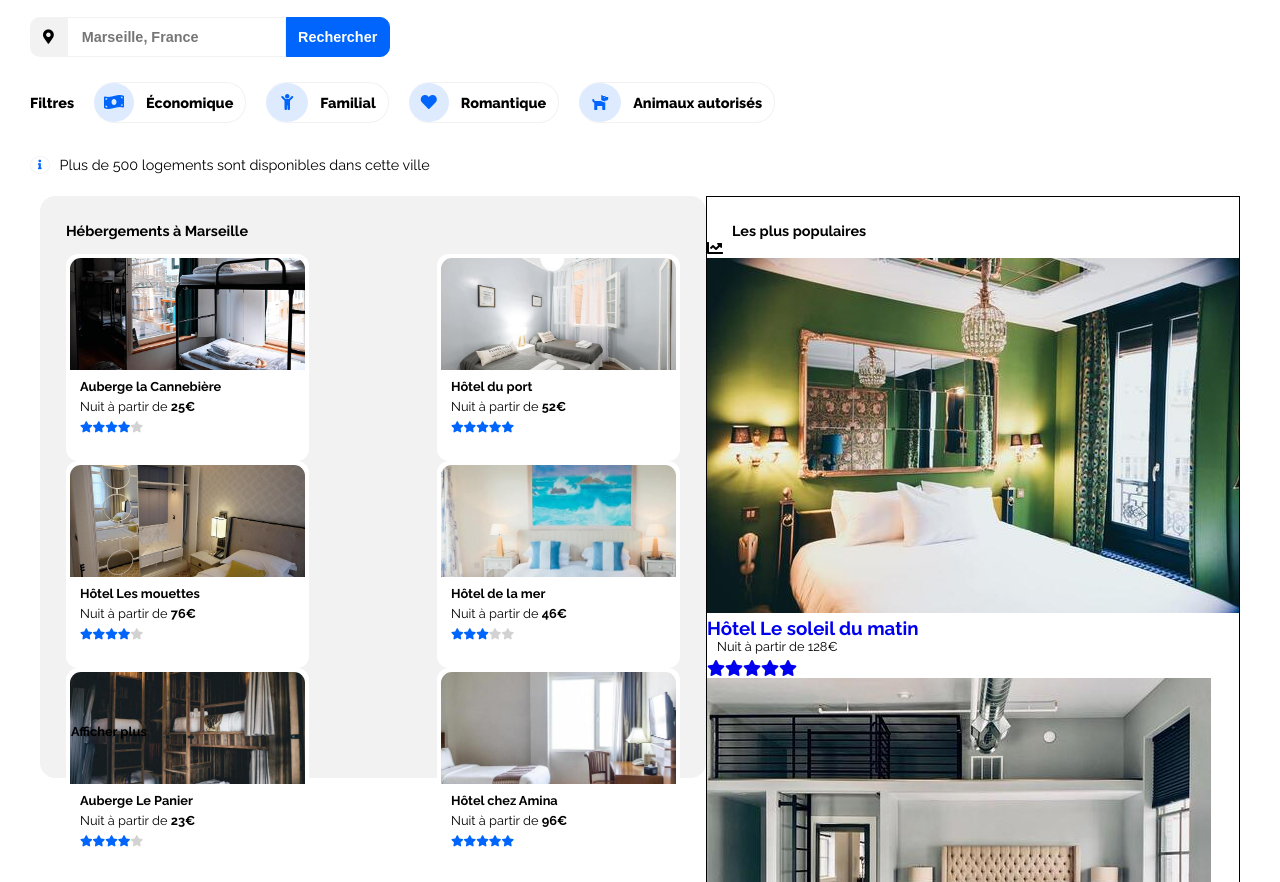
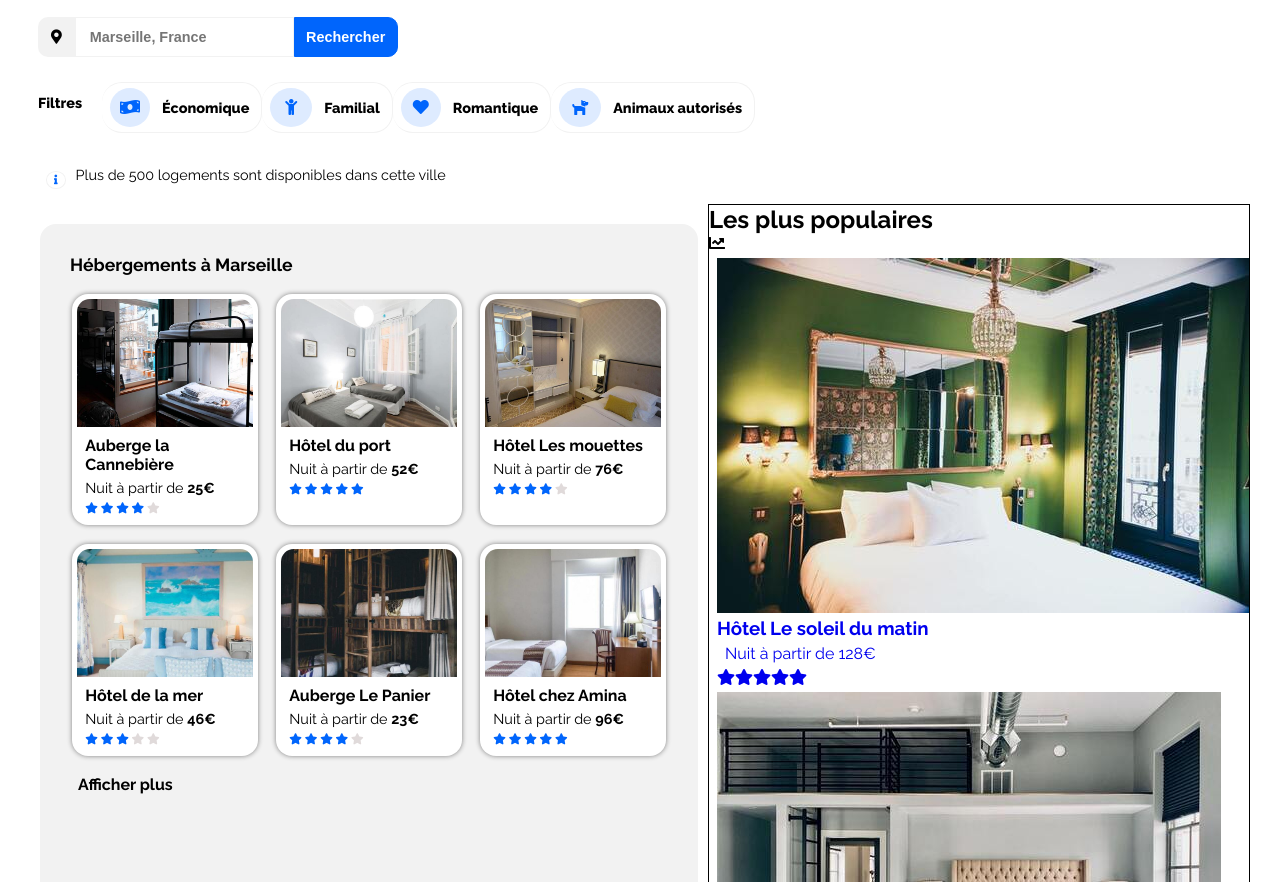
Before and after one commit to ferdi-m20/BLANCHARTFerdinand_2_05082021, a plain HTML site: page index.html in a window 1280 px wide. Shown: the part 136-1018 px from the top of the page. Drawn offline with Linux system fonts and the light colour scheme.

Commit message:
Mise en forme de la Section du Conteneur 2  avec du code CSS

```diff
--- a/index.html
+++ b/index.html
@@ -44,73 +44,107 @@
                 <p>Plus de 500 logements sont disponibles dans cette ville</p>
             </div>
         </div>
+    <main>
         <div class="container_2">
             <section>
                 <h2>Hébergements à Marseille</h2>
                 <div class="container_img_hebergement">
+
+                    <div class="img_hebergement">
                         <a href="#">
-                    <div class="img_hebergement">
                         <img class="test" src="ressources/images/hebergements/4_small/marcus-loke-WQJvWU_HZFo-unsplash.jpg" alt="Auberge la Cannebière" />
                         <h3>Auberge la Cannebière</h3>
                         <p>Nuit à partir de <span>25€</span></p>
                         <div>
-                                <i class="fas fa-star"></i><i class="fas fa-star"></i><i class="fas fa-star"></i><i class="fas fa-star"></i><i class="fas fa-star star_gris"></i>
-                            </div>
+                            <i class="fas fa-star"></i>
+                            <i class="fas fa-star"></i>
+                            <i class="fas fa-star"></i>
+                            <i class="fas fa-star"></i>
+                            <i class="fas fa-star star_gris"></i>
                         </div>
                         </a>
+                    </div>
+
+
+                    <div class="img_hebergement">
                         <a href="#">
-                    <div class="img_hebergement">
                         <img class="test" src="ressources/images/hebergements/4_small/fred-kleber-gTbaxaVLvsg-unsplash.jpg" alt="Hôtel du port" />
                         <h3>Hôtel du port</h3>
                         <p>Nuit à partir de <span>52€</span></p>
                         <div>
-                                <i class="fas fa-star"></i><i class="fas fa-star"></i><i class="fas fa-star"></i><i class="fas fa-star"></i><i class="fas fa-star"></i>
-                            </div>
+                            <i class="fas fa-star"></i>
+                            <i class="fas fa-star"></i>
+                            <i class="fas fa-star"></i>
+                            <i class="fas fa-star"></i>
+                            <i class="fas fa-star"></i>
                         </div>
                         </a>
+                    </div>
+
+
+                    <div class="img_hebergement">
                         <a href="#">
-                    <div class="img_hebergement">
                         <img class="test" src="ressources/images/hebergements/4_small/reisetopia-B8WIgxA_PFU-unsplash.jpg" alt="Hôtel Les mouettes" />
                         <h3>Hôtel Les mouettes</h3>
                         <p>Nuit à partir de <span>76€</span></p>
                         <div>
-                                <i class="fas fa-star"></i><i class="fas fa-star"></i><i class="fas fa-star"></i><i class="fas fa-star"></i><i class="fas fa-star star_gris"></i>
-                            </div>
+                            <i class="fas fa-star"></i>
+                            <i class="fas fa-star"></i>
+                            <i class="fas fa-star"></i>
+                            <i class="fas fa-star"></i>
+                            <i class="fas fa-star star_gris"></i>
                         </div>
                         </a>
+                    </div>
+
+
+                    <div class="img_hebergement">
                         <a href="#">
-                    <div class="img_hebergement">
-
                         <img class="test" src="ressources/images/hebergements/4_small/annie-spratt-Eg1qcIitAuA-unsplash.jpg" alt="Hôtel de la mer" />
                         <h3>Hôtel de la mer</h3>
                         <p>Nuit à partir de <span>46€</span></p>
                         <div>
-                                <i class="fas fa-star"></i><i class="fas fa-star"></i><i class="fas fa-star"></i><i class="fas fa-star star_gris"></i><i class="fas fa-star star_gris"></i>
-                            </div>
+                            <i class="fas fa-star"></i>
+                            <i class="fas fa-star"></i>
+                            <i class="fas fa-star"></i>
+                            <i class="fas fa-star star_gris"></i>
+                            <i class="fas fa-star star_gris"></i>
                         </div>
                         </a>
+                    </div>
+
+
+                    <div class="img_hebergement">
                         <a href="#">
-                    <div class="img_hebergement">
-
                         <img class="test" src="ressources/images/hebergements/4_small/nicate-lee-kT-ZyaiwBe0-unsplash.jpg" alt="Auberge Le Panier" />
                         <h3>Auberge Le Panier</h3>
                         <p>Nuit à partir de <span>23€</span></p>
                         <div>
-                                <i class="fas fa-star"></i><i class="fas fa-star"></i><i class="fas fa-star"></i><i class="fas fa-star"></i><i class="fas fa-star star_gris"></i>
-                            </div>
+                            <i class="fas fa-star"></i>
+                            <i class="fas fa-star"></i>
+                            <i class="fas fa-star"></i>
+                            <i class="fas fa-star"></i>
+                            <i class="fas fa-star star_gris"></i>
                         </div>
                         </a>
+                    </div>
+
+
+                    <div class="img_hebergement">
                         <a href="#">
-                    <div class="img_hebergement">
-
                         <img class="test" src="ressources/images/hebergements/4_small/febrian-zakaria-M6S1WvfW68A-unsplash.jpg" alt="Hôtel chez Amina" />
                         <h3>Hôtel chez Amina</h3>
                         <p>Nuit à partir de <span>96€</span></p>
                         <div>
-                                <i class="fas fa-star"></i><i class="fas fa-star"></i><i class="fas fa-star"></i><i class="fas fa-star"></i><i class="fas fa-star"></i>
-                            </div>
+                            <i class="fas fa-star"></i>
+                            <i class="fas fa-star"></i>
+                            <i class="fas fa-star"></i>
+                            <i class="fas fa-star"></i>
+                            <i class="fas fa-star"></i>
                         </div>
                         </a>
+                    </div>
+
                 </div>
                 <p class="plus">Afficher plus</p>
             </section>
@@ -181,6 +215,7 @@
                     </a>
                 </div>
         </div>
+    </main>
     <footer>
         <div>
             <h3>A propos</h3>
--- a/style.css
+++ b/style.css
@@ -22,6 +22,7 @@ nav ul{
 nav{
     position: absolute;
     right: 0;
+    margin-right: 15px;
 }
 
 nav ul li:nth-child(1) a{
@@ -47,14 +48,10 @@ a{
     color: #0065FC;
 }
 
-.survol{
+.survol, #sign-up{
     padding: 30px;
 
     border-top: solid 2px white;
-}
-
-#sign-up{
-    padding: 30px 60px 30px 30px;
 }
 
 .survol:hover {
@@ -62,7 +59,7 @@ a{
 }
 
 #logo {
-    padding: 15px 0 0 30px;
+    margin: 15px 0 0 30px;
 }
 
 /* container_1 */
@@ -70,19 +67,18 @@ a{
 h1 {
     font-size: 1.1em;
     font-weight: 700;
-    padding: 30px 0 0 30px;
+    margin: 30px 0 0 30px;
 }
 
 h1 + p {
     font-size: 0.9em;
     font-weight: 500;
-    margin: 0;
-    padding: 5px 0 0 30px;
+    margin: 5px 0 0 30px;
 }
 
 form {
     display: flex;
-    padding: 20px 0 0 30px;
+    margin: 20px 0 0 30px;
 }
 
 form i {
@@ -116,25 +112,26 @@ form input:nth-child(2) {
 
 .filters {
     display: flex;
-    padding: 25px 0 0 30px;
+    margin: 25px 0 0 30px;
 }
 
 .filters h3 {
     font-weight: 800;
-    padding-top: 12px;
+    margin-top: 12px;
     font-size: 0.9em;
 }
 
 .filters ul {
     display: flex;
     list-style-type: none;
+    margin-left: 20px;
 }
 
 .filters ul li {
     border: 1px solid #F2F2F2;
     border-radius: 20px;
     border-left: none;
-    margin-left: 20px;
+
 }
 
 .filters ul li:nth-child(1) div {
@@ -187,7 +184,7 @@ form input:nth-child(2) {
 /* info */
 
 .info {
-    padding: 30px 0 0 30px;
+    margin: 30px 0 0 30px;
     display: flex;
 }
 
@@ -201,92 +198,87 @@ form input:nth-child(2) {
 
 .info p{
     font-size: 0.9em;
-    padding: 3px 7px 3px 10px;
-    margin: 0;
+    margin: 3px 0 0 10px;
 }
 
 /* container_2 */
 
 .container_2 {
     display: flex;
-    justify-content: space-between;
-    margin: 20px 40px 0 40px;
+    margin: 10px 30px 0 30px;
 }
 
 .container_2 section {
-    width: 1000px;
-    height: 580px;
-    border: 1px solid #F2F2F2;
+    flex: 58%;
+    max-width: 58%;
     background-color: #F2F2F2;
-    border-radius: 15px;
+    border-radius: 1em;
+    margin: 20px 10px 0;
+    padding: 30px;
 }
 
-.container_2 h2 {
-    font-size: 0.9em;
-    margin-top: 25px;
-    margin-left: 25px;
+.container_2 aside {
+
+    border: 1px solid black;
+}
+
+.container_2 section h2 {
+    font-size: 1.1em;
 }
 
 .container_img_hebergement {
     display: flex;
     flex-wrap: wrap;
-    justify-content: space-between;
-    margin: 15px 25px 0 25px;
-    height: 450px;
-    align-items: center;
+    margin: 10px -1.5% 10px;
+    justify-content: center;
 }
 
 .img_hebergement {
-    width: 235px;
-    height: 200px;
-    border: 3px solid white;
-    border-radius: 12px;
+    flex: 28.5%;
+    max-width: 28.5%;
+    margin: 1.5%;
     background-color: white;
-    padding-right: 1px;
-    padding-left: 1px;
-    padding-top: 1px;
+    box-shadow: 0 0 5px grey;
+    padding: 5px;
+    border-radius: 1em;
 }
 
+
 .test {
-    height: 112px;
-    width: 235px;
+    width: 100%;
+    height: 8em;
     object-fit: cover;
-    border-radius: 11px 11px 0 0;
-    margin-bottom: 5px;;
+    border-radius: 0.8em 0.8em 0 0;
 }
 
-.img_hebergement h3, p {
-    font-size: 0.8em;
+.plus  {
+    font-size: 1em;
+    font-weight: 700;
+}
+
+.img_hebergement h3 {
     color: black;
-    margin-left: 10px;
-    margin-bottom: 5px;
+    font-size: 1em;
+}
+
+.img_hebergement p {
+    color: black;
+    font-size: 0.9em;
 }
 
 .img_hebergement p span {
-    font-weight: bold;
+    font-weight: 700;
 }
 
-.img_hebergement i {
+.img_hebergement div {
     font-size: 0.7em;
     color: #0065FC;
 }
 
-.img_hebergement div {
-    margin-top: -3px;
-    margin-left: 10px;
+.star_gris {
+    color: #e0dada;
 }
 
-.star_gris {
-    color: #d3d2d2 !important;
+.img_hebergement h3, p, div {
+    margin: 5px 0 5px 8px;
 }
-
-.plus {
-    margin-left: 30px;
-    margin-top: 20px;
-    font-weight: bold;
-    font-size: 0.8em;
-}
-
-aside {
-    border: 1px solid black;
-}
```
Lines whose indentation alone changed are shown as unchanged.
